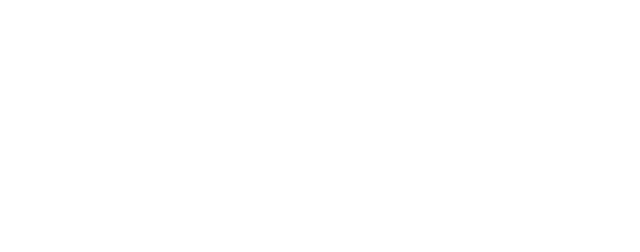
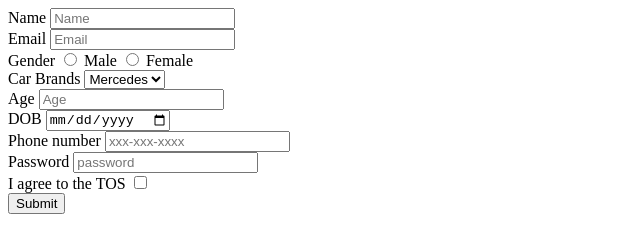
Before and after one commit to acciojob/signup-form-car-Reshmadussa, a website: page main.html in a window 1280 px wide. Shown: the whole page, without its empty margins (0-640 px from the left). Drawn offline with Linux system fonts and the light colour scheme.

Commit message:
created a submission

```diff
--- a/main.html
+++ b/main.html
@@ -7,6 +7,33 @@
 </head>
 
 <body>
+	<form method="post">
+		<label for="name">Name</label>
+		<input type="text" id="name" name="name" placeholder="Name" required><br>
+		<label for="email">Email</label>
+		<input type="email" id="email" name="email" placeholder="Email" required><br>
+		<label>Gender</label>
+		<input type="radio" id="gender_m" name="gender" required>
+		<label for="gender_m">Male</label>
+		<input type="radio" id="gender_f" name="gender" required>
+		<label for="gender_m">Female</label><br>
+		<label for="cars">Car Brands</label>
+		<select name="cars" id="cars" required>
+	    <option value="mercedes">Mercedes</option>
+		<option value="volvo">Volvo</option>
+		<option value="maruthi">Maruthi</option></select><br>
+        <label for="age">Age</label>
+		<input type="number" id="age" placeholder="Age" required><br>
+		<label for="dob">DOB</label>
+		<input type="date" id="dob" required><br>
+		<label for="tel">Phone number</label>
+		<input type="tel" id="tel" placeholder="xxx-xxx-xxxx"><br>
+		<label for="password">Password</label>
+		<input type="password" id="password" placeholder="password" required><br>
+        <label for="tos">I agree to the TOS</label>
+	    <input type="checkbox" id="tos" required><br>
+		<button type="submit">Submit</button>
+	</form>
 	<!-- the entire body must be written by student -->
     <script type="text/javascript" src="./script.js">
 </script>
```
